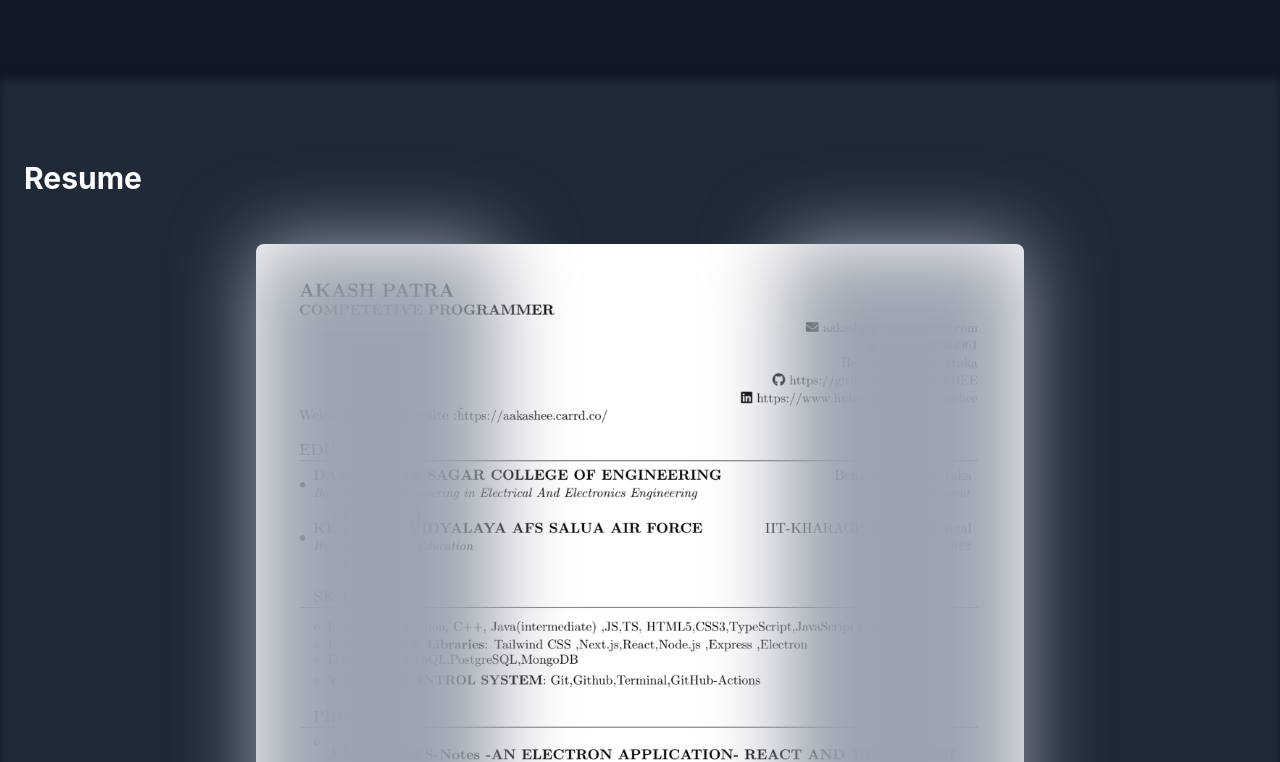
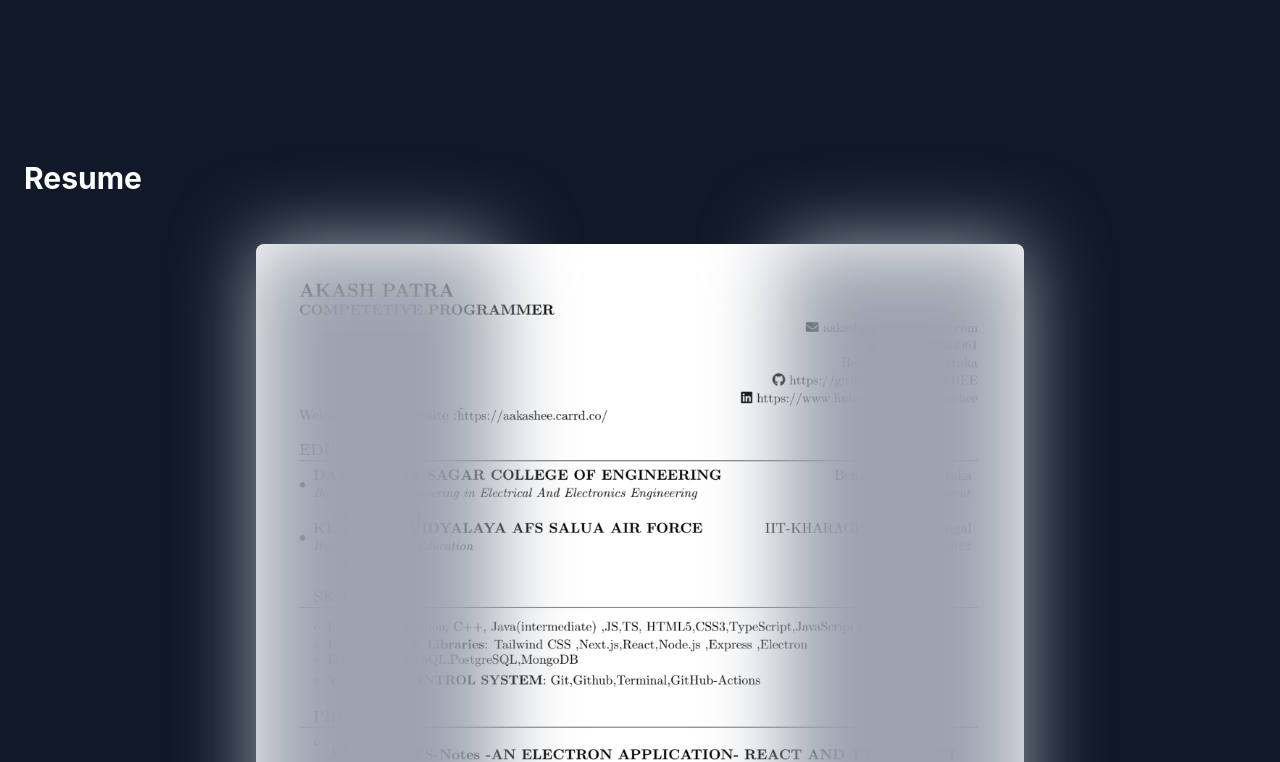
Before and after one commit to AAKASHEE/PORTFOLIO_DEV, a React (Vite) app: page / in a window 1280 px wide. Shown: the part 2420-3182 px from the top of the page. Built offline with nearby package versions, Linux system fonts and the light colour scheme.

Commit message:
removed unwanted tracing

```diff
--- a/src/components/Resume.tsx
+++ b/src/components/Resume.tsx
@@ -1,32 +1,12 @@
-import React, { useEffect, useRef } from "react";
+import React from "react";
 import { FileText } from "lucide-react";
 
 const Resume = () => {
   const resumeLink =
     "https://drive.google.com/file/d/1bTrb2CPRtiDGWR4ZAny3cHDghqIRXlph/view"; // Replace with your actual Google Drive link
-  const blurRef = useRef<HTMLDivElement>(null);
-
-  useEffect(() => {
-    const handleMouseMove = (event: MouseEvent) => {
-      if (blurRef.current) {
-        const { clientX, clientY } = event;
-        blurRef.current.style.clipPath = `circle(100px at ${clientX}px ${clientY}px)`;
-      }
-    };
-
-    document.addEventListener("mousemove", handleMouseMove);
-
-    return () => {
-      document.removeEventListener("mousemove", handleMouseMove);
-    };
-  }, []);
 
   return (
     <section id="resume" className="bg-gray-900 py-20 relative">
-      <div
-        ref={blurRef}
-        className="absolute inset-0 bg-gray-800 filter blur-sm pointer-events-none"
-      ></div>
       <div className="container mx-auto px-6 relative">
         <h2 className="text-3xl font-bold text-white mb-12">Resume</h2>
 
```
